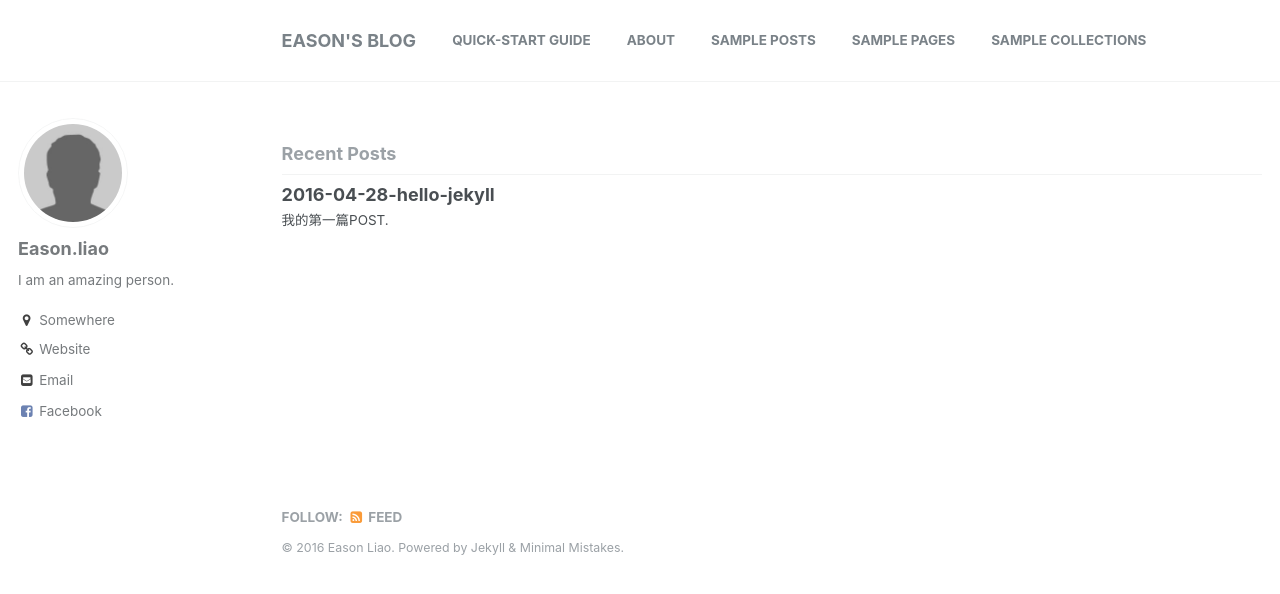
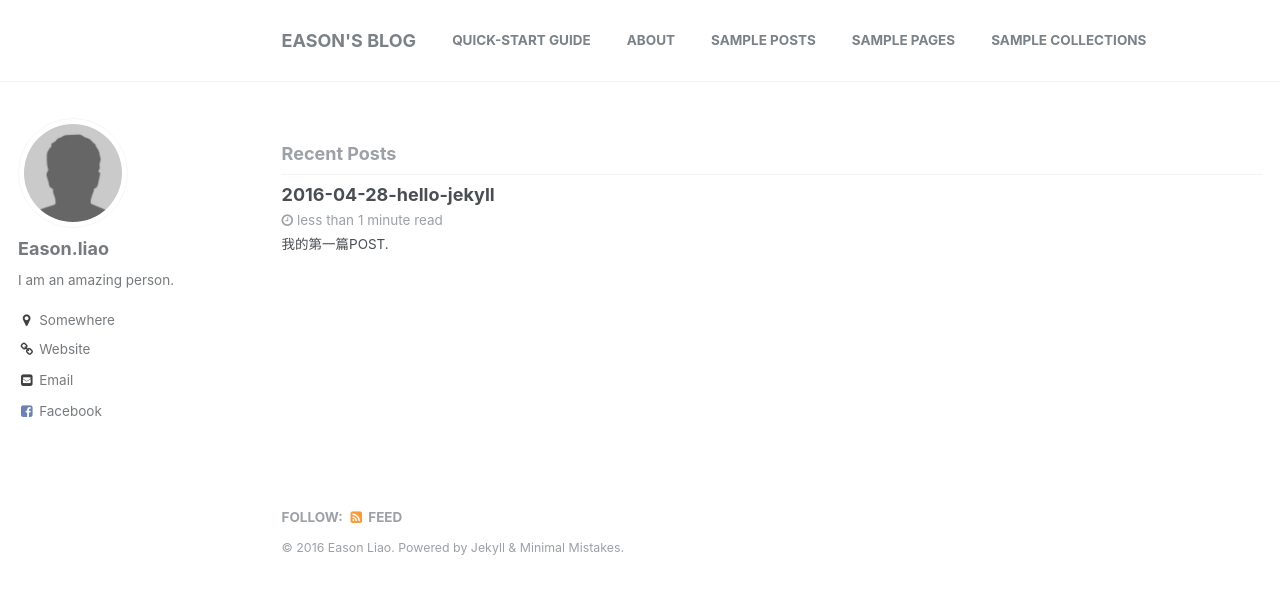
Before and after one commit to sheng0328/sheng0328.github.io, a Jekyll site: the page built from index.html, in a window 1280 px wide. Shown: the top 594 px of the page. Built offline with Jekyll 4.4.1, drawn with Linux system fonts in a browser that asks for light colours; the list of posts is cut into pages by our own code; part of the change alters nothing that is shown.

Commit message:
Update _config.yml

```diff
--- a/_config.yml
+++ b/_config.yml
@@ -204,3 +204,19 @@ compress_html:
   clippings: all
   ignore:
     envs: development
+
+# Adding the above to _config.yml will assign the single layout
+# and enable: author profile, reading time, comments, social sharing links,
+# and related posts, for all posts.
+defaults:
+  # _posts
+  - scope:
+      path: ""
+      type: posts
+    values:
+      layout: single
+      author_profile: true
+      read_time: true
+      comments: true
+      share: true
+      related: true
```
